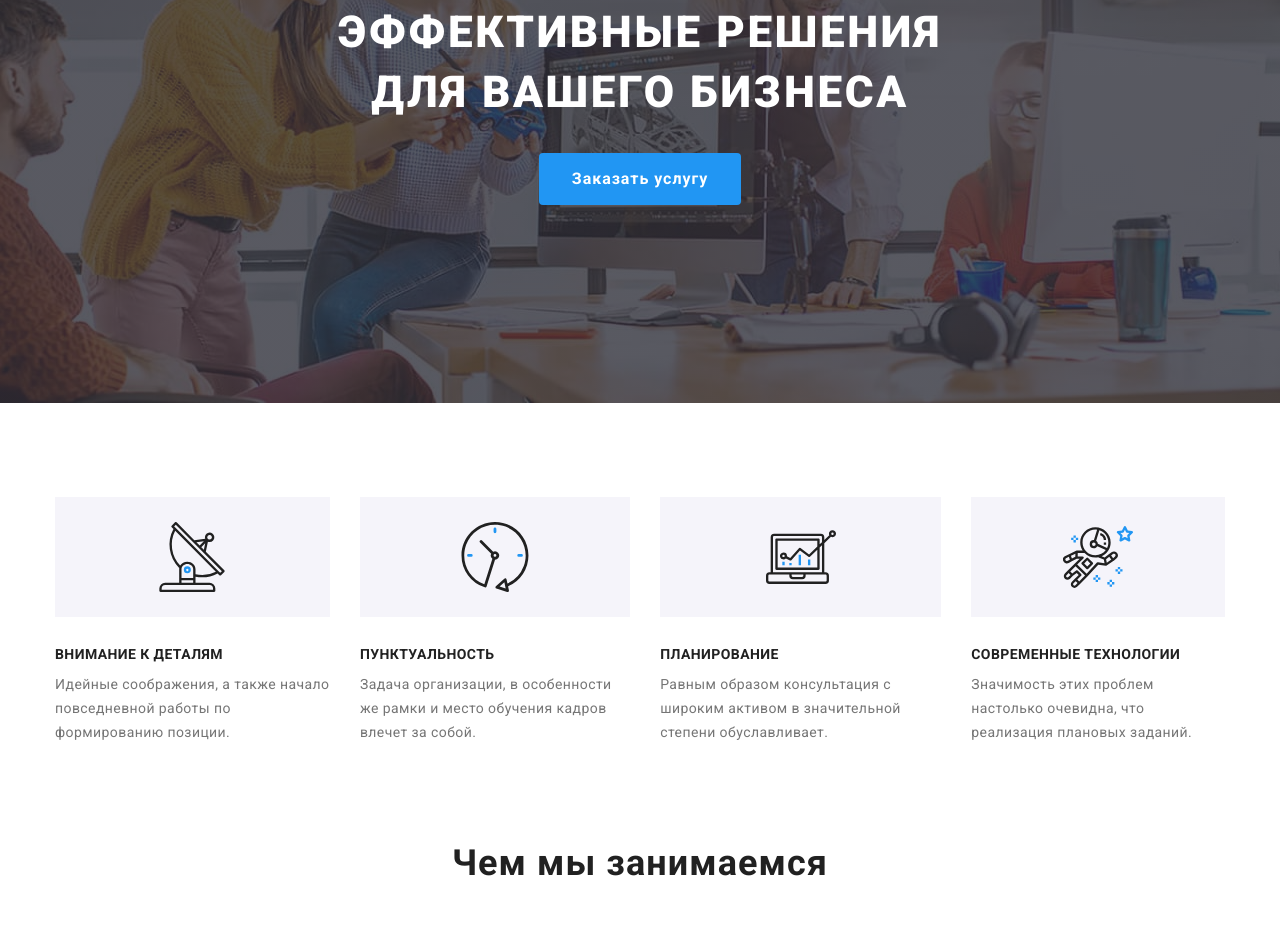
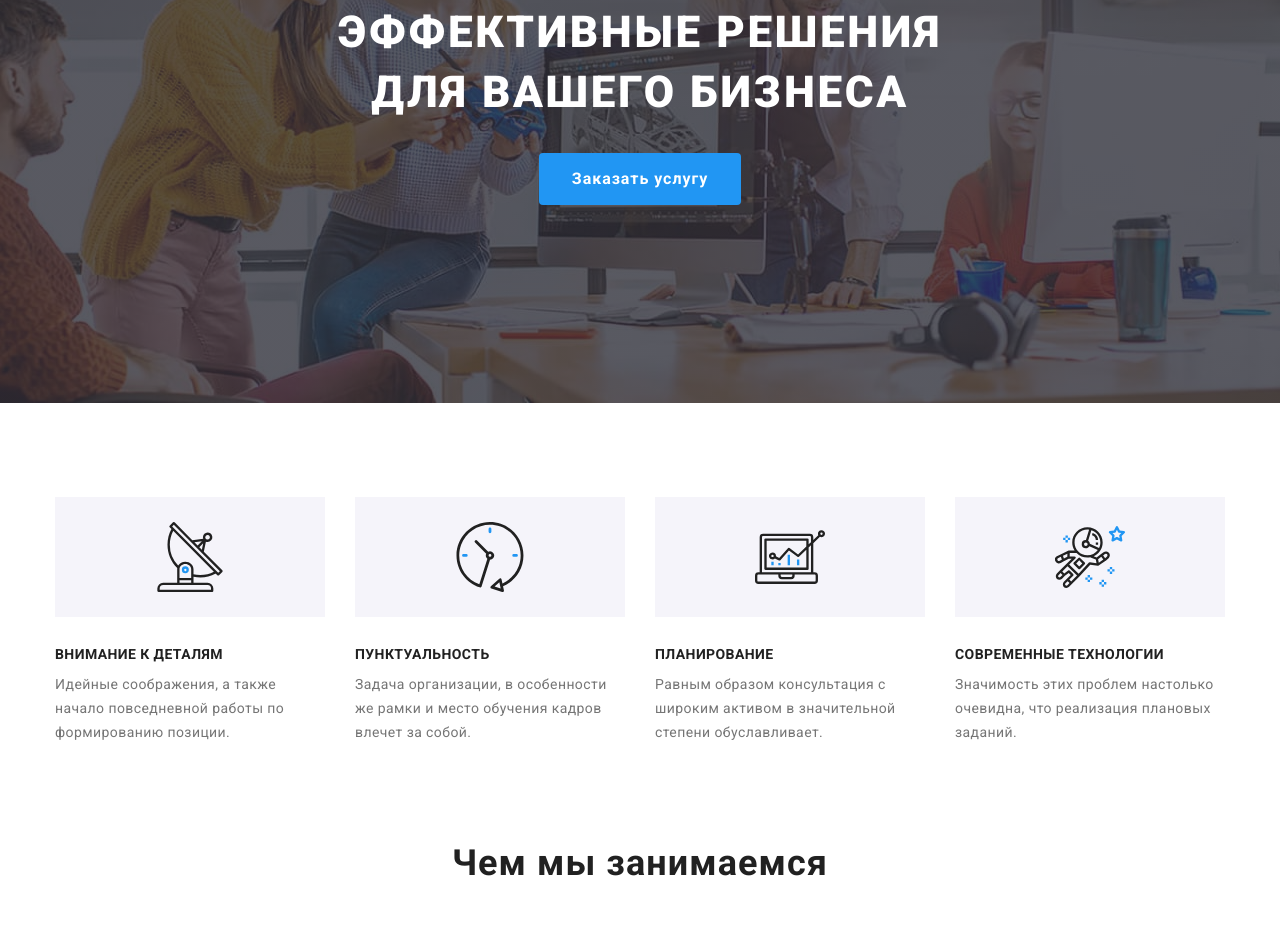
Before and after one commit to Ekateryna991/goit-markup-hw-04, a plain HTML site: page index.html in a window 1280 px wide. Shown: the part 278-1209 px from the top of the page. Drawn offline with nearby package versions, Linux system fonts and the light colour scheme.

Commit message:
Иконки секции Идейные соображения

```diff
--- a/css/styles.css
+++ b/css/styles.css
@@ -77,13 +77,17 @@
   display: flex;
 }
 
+.advantages {
+  width: 270px;
+  margin-right: 30px;
+}
+
+.advantages:last-child {
+  margin-right: 0px;
+}
+
 .aboutus-item {
   display: flex;
-}
-
-.advantage-img {
-  width: 70px;
-  height: 70px;
 }
 
 .block {
@@ -305,6 +309,19 @@ a {
   text-transform: uppercase;
 }
 
+.advantage-text {
+  margin-top: 0;
+  margin-bottom: 0;
+  font-weight: 400;
+  font-size: 14px;
+  line-height: 1.71;
+  /* or 171% */
+
+  letter-spacing: 0.03em;
+
+  color: var(--secondary-text-color);
+}
+
 .advantage {
   margin-top: 0;
   margin-bottom: 0px;
@@ -378,32 +395,12 @@ a {
   letter-spacing: 0.03em;
 }
 
-.advantage-img-item::before {
-  content: '';
-  display: block;
+.advantages-card {
+  background-color: #f5f4fa;
   height: 120px;
+  width: 270px;
+  padding: 25px 100px;
   margin-bottom: 30px;
-  /* background-image: url(../img/Vector1.svg);   */
-  background-color: #f5f4fa;
-  background-size: 70px;
-  background-repeat: no-repeat;
-  background-position: center;
-}
-
-.icon-delivery::before {
-  background-image: url(../img/antenna.svg);
-}
-
-.icon-punctuality::before {
-  background-image: url(../img/clock.svg);
-}
-
-.icon-planning::before {
-  background-image: url(../img/diagram.svg);
-}
-
-.icon-technology::before {
-  background-image: url(../img/astronaut.svg);
 }
 
 .advantage-info {
@@ -417,7 +414,7 @@ a {
   height: 44px;
   width: 44px;
   background-size: 20px;
-  /* background-image: url(../img/insta.svg); */
+
   background-repeat: no-repeat;
   background-position: center;
 }
--- a/index.html
+++ b/index.html
@@ -74,42 +74,54 @@
 
 
           <ul class="list advantage-item">
-            <li class="advantage-img-item icon-delivery">
-              <!-- <div class="block">
-              <img class="advantage-img" src="./img/Vector1.svg" alt="" />
-              </div>-->
+            <li class="advantages">
+              <div class="advantages-card">
+              <svg class="advantages-icon" width=70px height=70px>
+                <use href="./img/sprite.svg#icon-antenna">
+                </use>
+              </svg>
+              </div>
               <h3 class="section-subtitle">Внимание к деталям</h3>
-              <p class="list-item advantage">
+              <p class="advantage-text">
                 Идейные соображения, а также начало повседневной работы по
                 формированию позиции.
               </p>
             </li>
-            <li class="advantage-img-item icon-punctuality">
-              <!-- <div class="block">
-              <img class="advantage-img" src="./img/Vector2.svg" alt="" />
-              </div>-->
+            <li class="advantages">
+              <div class="advantages-card">
+                <svg class="advantages-icon" width=70px height=70px>
+                  <use href="./img/sprite.svg#icon-clock">
+                  </use>
+                </svg>
+              </div>
               <h3 class="section-subtitle">Пунктуальность</h3>
-              <p class="list-item advantage">
+              <p class="advantage-text">
                 Задача организации, в особенности же рамки и место обучения
                 кадров влечет за собой.
               </p>
             </li>
-            <li class="advantage-img-item icon-planning">
-              <!-- <div class="block">
-              <img class="advantage-img" src="./img/Vector.svg" alt="" />
-              </div>-->
+            <li class="advantages">
+              <div class="advantages-card">
+                <svg class="advantages-icon" width=70px height=70px>
+                  <use href="./img/sprite.svg#icon-diagram">
+                  </use>
+                </svg>
+              </div>
               <h3 class="section-subtitle">Планирование</h3>
-              <p class="list-item advantage">
+              <p class="advantage-text">
                 Равным образом консультация с широким активом в значительной
                 степени обуславливает.
               </p>
             </li>
-            <li class="advantage-img-item icon-technology">
-              <!-- <div class="block">
-              <img class="advantage-img" src="./img/Group.svg" alt="" />
-              </div>-->
+            <li class="advantages">
+              <div class="advantages-card">
+                <svg class="advantages-icon" width=70px height=70px>
+                  <use href="./img/sprite.svg#icon-astronaut">
+                  </use>
+                </svg>
+              </div>
               <h3 class="section-subtitle">Современные технологии</h3>
-              <p class="list-item advantage">
+              <p class="advantage-text">
                 Значимость этих проблем настолько очевидна, что реализация
                 плановых заданий.
               </p>
```
